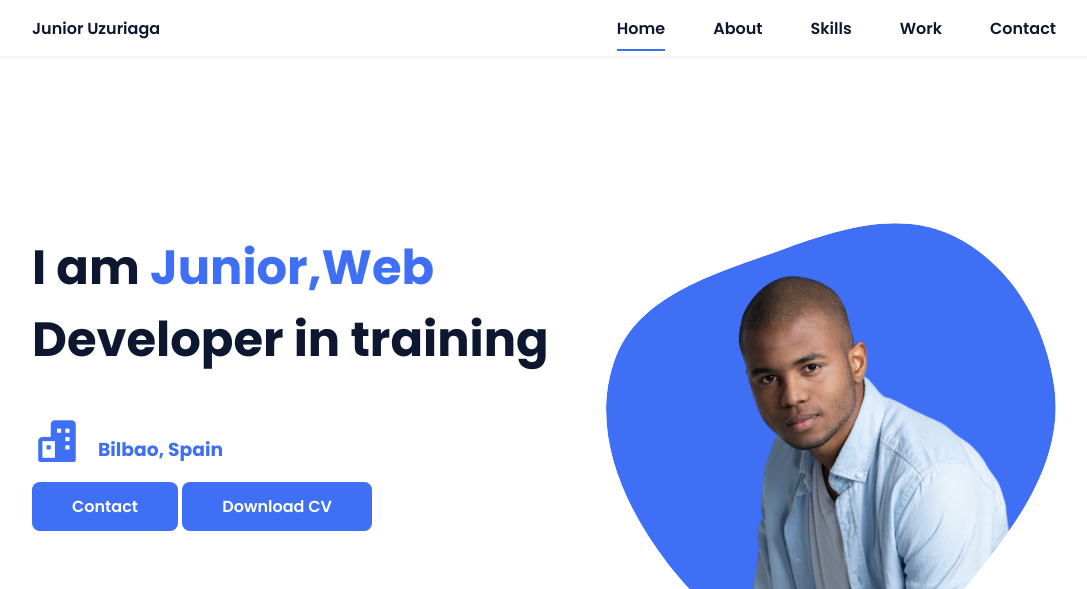
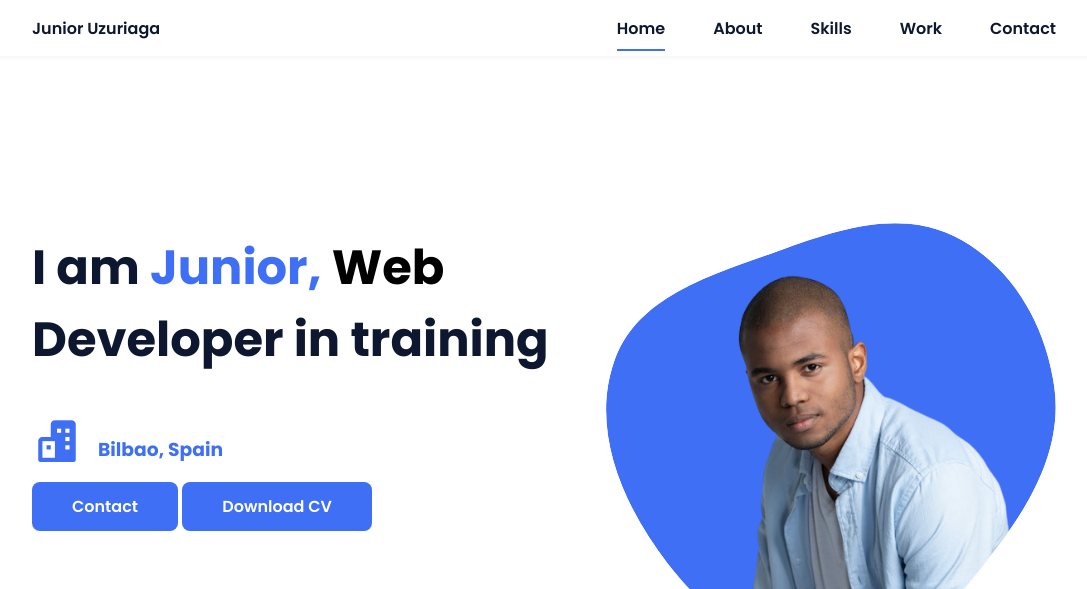
Before and after one commit to Uzuriaga/portfolioJunior, a plain HTML site: page index.html in a window 1280 px wide. Shown: the top 589 px of the page, without its empty margins (96-1183 px from the left). Drawn offline with nearby package versions, Linux system fonts and the light colour scheme.

Commit message:
commit 4

```diff
--- a/assets/css/styles.css
+++ b/assets/css/styles.css
@@ -224,6 +224,10 @@ img {
 
 .home__title-color {
   color: var(--first-color);
+}
+
+.negro {
+  color: black;
 }
 
 .home__social {
--- a/index.html
+++ b/index.html
@@ -39,7 +39,7 @@
             <!--===== HOME =====-->
             <section class="home bd-grid" id="home">
                 <div class="home__data">
-                    <h2 class="home__title"><br>I am <span class="home__title-color">Junior,Web</span><br>Developer in training</h2>
+                    <h2 class="home__title"><br>I am <span class="home__title-color">Junior,<span class="negro"> Web</span></span><br>Developer in training</h2>
 
                     <div class="home__data1">
                         <i class='bx bxs-buildings skills__icon'></i>
```
